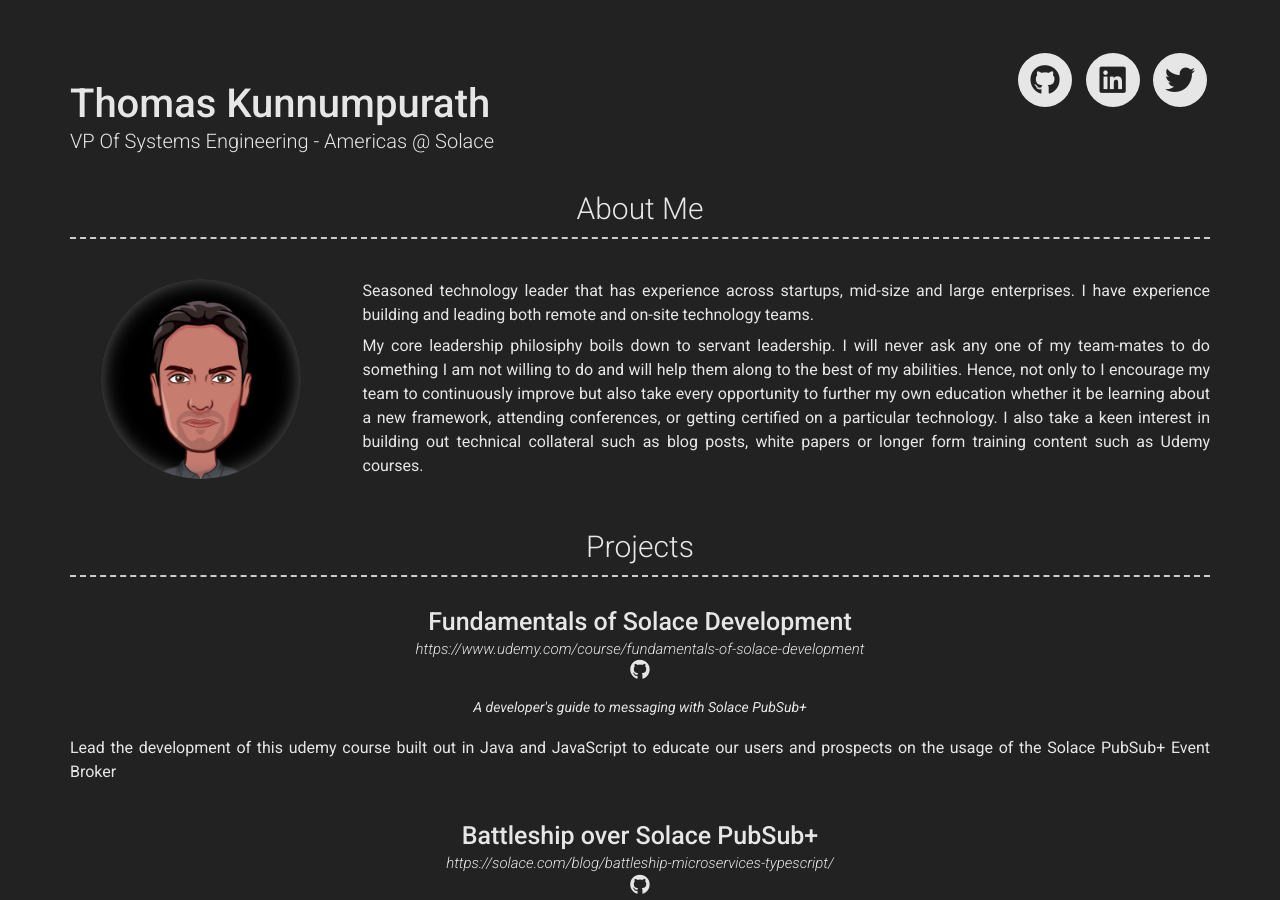
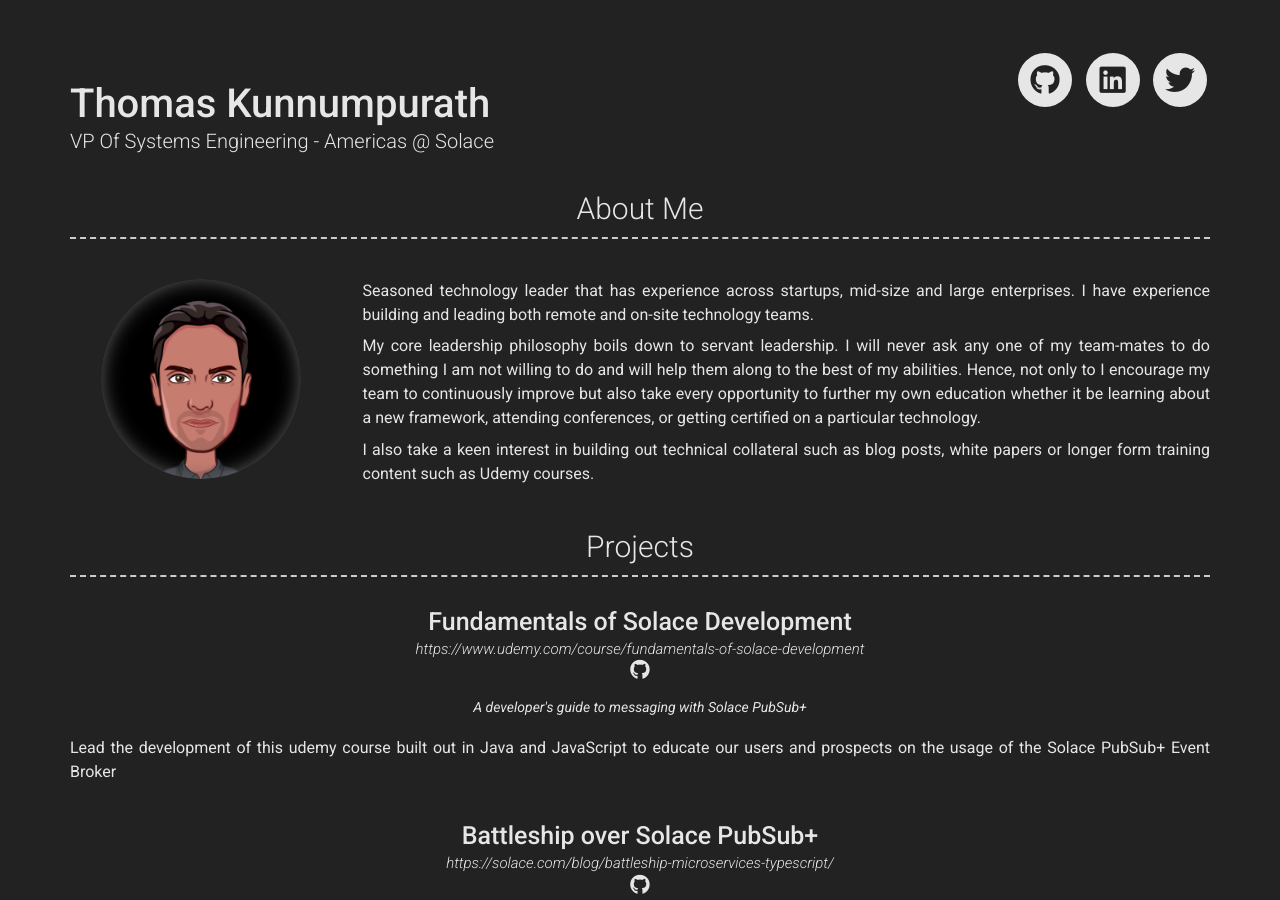
Before and after one commit to TKTheTechie/TKTheTechie.github.io, a Jekyll site: the page built from index.md, in a window 1280 px wide and 900 px high. Built offline with Jekyll 4.4.1, drawn with Linux system fonts in a browser that asks for light colours; nearby versions of some CDN libraries.

Commit message:
Update _config.yml

```diff
--- a/_config.yml
+++ b/_config.yml
@@ -1,5 +1,5 @@
 # Site
-repository: https://github.com/TKTheTechie
+repository: github.com/TKTheTechie
 # favicon: Directory of your favicon (eg. images/favicon.ico)(optional)
 
 # Personal info
@@ -34,8 +34,9 @@
 about_content: | # this will include new lines to allow paragraphs
   Seasoned technology leader that has experience across startups, mid-size and large enterprises. I have experience building and leading both remote and on-site technology teams.
 
-  My core leadership philosiphy boils down to servant leadership. I will never ask any one of my team-mates to do something I am not willing to do and will help them along to the best of my abilities.
+  My core leadership philosophy boils down to servant leadership. I will never ask any one of my team-mates to do something I am not willing to do and will help them along to the best of my abilities.
   Hence, not only to I encourage my team to continuously improve but also take every opportunity to further my own education whether it be learning about a new framework, attending conferences, or getting certified on a particular technology.
+
   I also take a keen interest in building out technical collateral such as blog posts, white papers or longer form training content such as Udemy courses.
 
 # Projects Section
```
